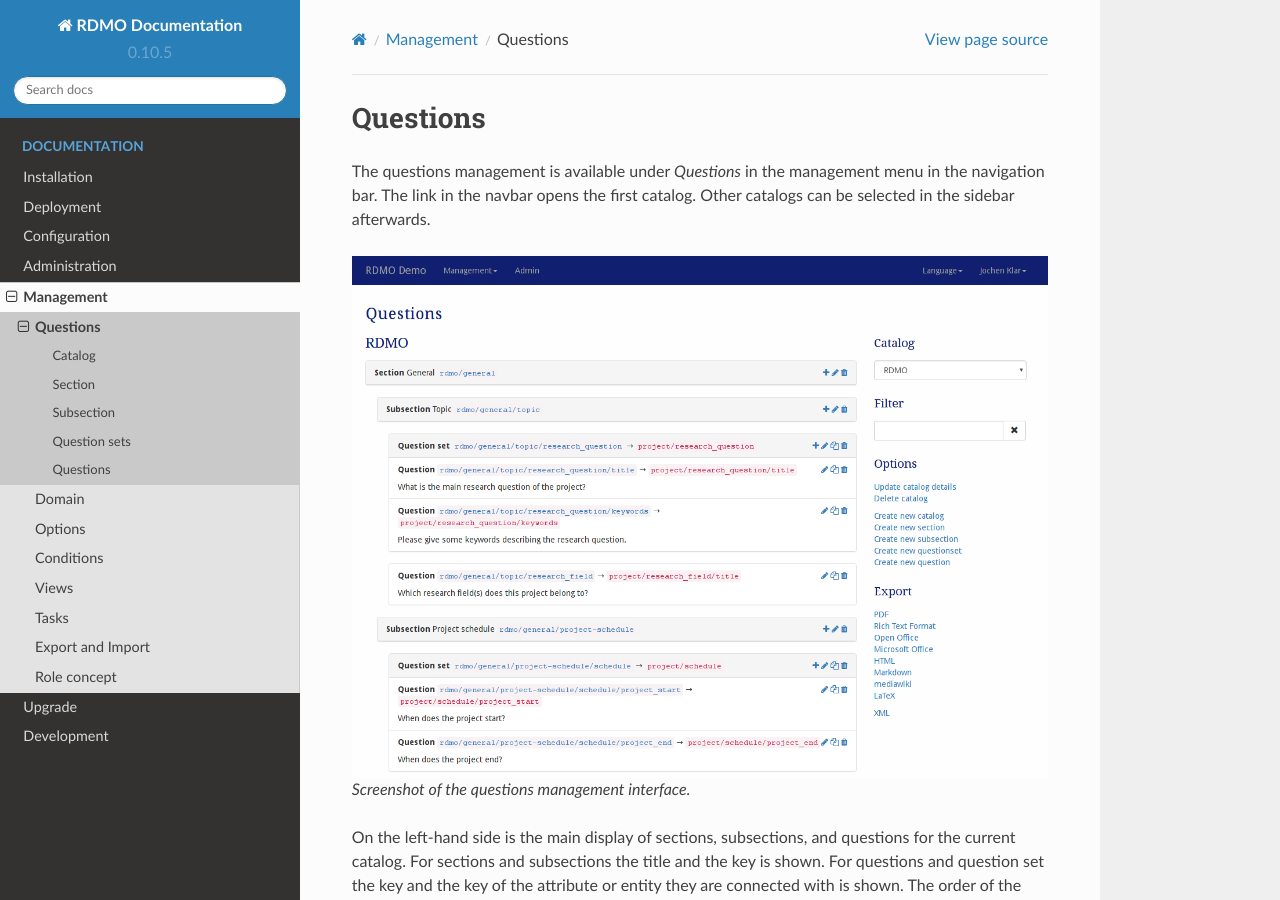
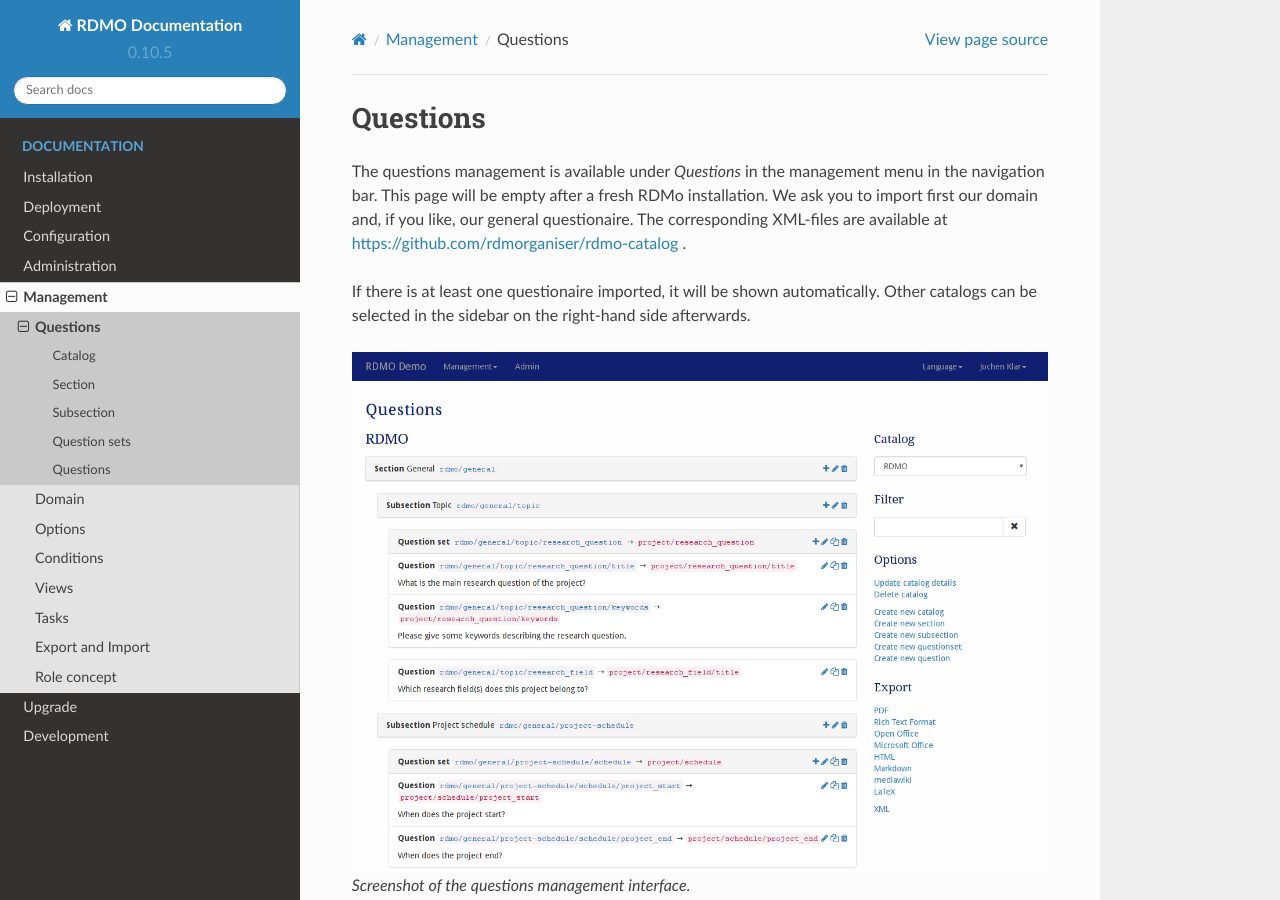
Before and after one commit to rdmorganiser/rdmo-docs, a Sphinx documentation site: the page built from docs/management/questions.rst, in a window 1280 px wide and 900 px high. Built offline with Sphinx 7.4.7 and the Read the Docs theme 2.0.0, drawn with Linux system fonts in a browser that asks for light colours.

Commit message:
added info about import

```diff
--- a/docs/management/questions.rst
+++ b/docs/management/questions.rst
@@ -1,7 +1,9 @@
 Questions
 ---------
 
-The questions management is available under *Questions* in the management menu in the navigation bar. The link in the navbar opens the first catalog. Other catalogs can be selected in the sidebar afterwards.
+The questions management is available under *Questions* in the management menu in the navigation bar. This page will be empty after a fresh RDMo installation. We ask you to import first our domain and, if you like, our general questionaire. The corresponding XML-files are available at https://github.com/rdmorganiser/rdmo-catalog .
+
+If there is at least one questionaire imported, it will be shown automatically. Other catalogs can be selected in the sidebar on the right-hand side afterwards.
 
 .. figure:: ../_static/img/screens/questions.png
    :target: ../_static/img/screens/questions.png
```
